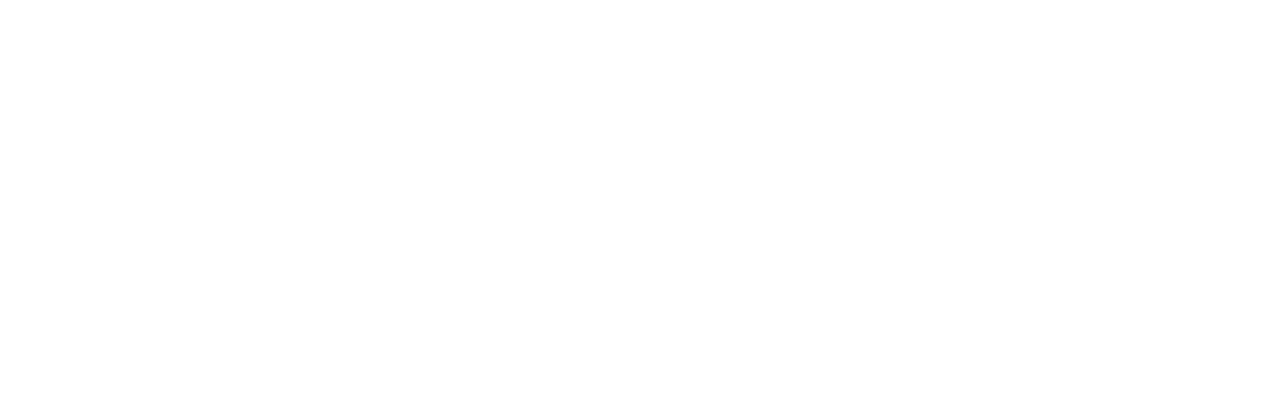
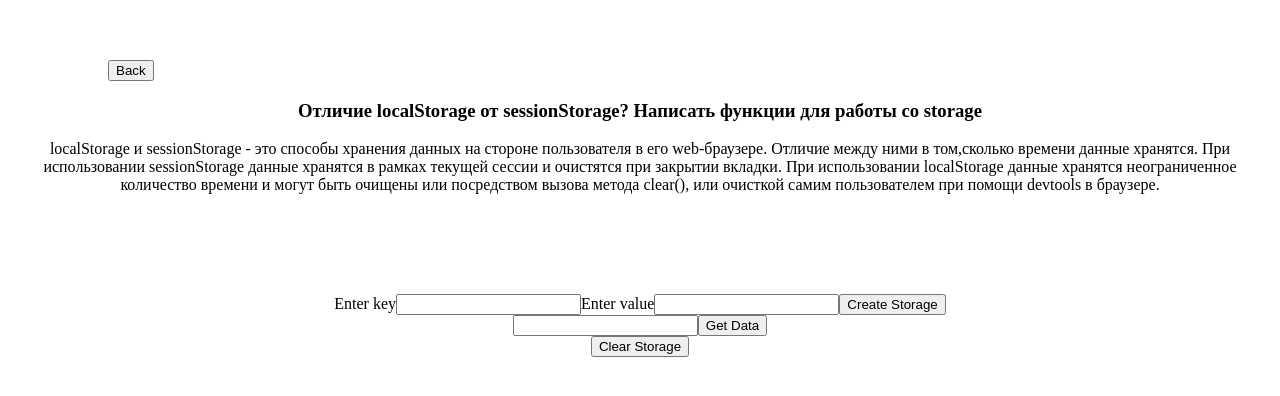
Before and after one commit to onridge/Training-Tasks, a React app: page /practical/task1 in a window 1280 px wide. Shown: the part 148-544 px from the top of the page. Built offline with nearby package versions, Linux system fonts and the light colour scheme.

Commit message:
added practical tasks

```diff
--- a/src/components/Routes.js
+++ b/src/components/Routes.js
@@ -4,6 +4,9 @@
 import Task1 from "../pages/TheoreticalTasks/Task1/Task1";
 import Task2 from "../pages/TheoreticalTasks/Task2/Task2";
 import Task3 from "../pages/TheoreticalTasks/Task3/Task3";
+import Storage from "../pages/practicalTasks/Storage/Storage";
+import cookiesCRD from "../pages/practicalTasks/CookiesCRD/cookiesCRD";
+import DelegationEvent from "../pages/practicalTasks/DelegationEvent/DelegationEvent";
 
 function Routes() {
     return(
@@ -12,6 +15,9 @@
             <Route exact path='/git/task1' component={Task1}/>
             <Route exact path='/git/task2' component={Task2}/>
             <Route exact path='/git/task3' component={Task3}/>
+            <Route exact path='/practical/task1' component={Storage} />
+            <Route exact path='/practical/task2' component={cookiesCRD} />
+            <Route exact path='/practical/task3' component={DelegationEvent} />
         </Switch>
     )
 }
--- a/src/pages/MainPage/MainPage.js
+++ b/src/pages/MainPage/MainPage.js
@@ -22,6 +22,22 @@
                         </CustomLink>
                     </ul>
                 </div>
+                <div className={styles.description}>
+                    <h2> Practical Tasks </h2>
+                </div>
+                <div>
+                    <ul className={styles.list}>
+                        <CustomLink path='/practical/task1'>
+                            Отличие localStorage от sessionStorage? Написать функции для работы со storage
+                        </CustomLink>
+                        <CustomLink path='/practical/task2'>
+                            Написать функции чтения/записи/очистки кук на VanillaJS.
+                        </CustomLink>
+                        <CustomLink path='/practical/task3'>
+                            Реализовать пример делегирование событий на VanillaJS и ReactJS.
+                        </CustomLink>
+                    </ul>
+                </div>
             </div>
         );
     }
--- /dev/null
+++ b/src/pages/practicalTasks/CookiesCRD/cookiesCRD.js
@@ -0,0 +1,58 @@
+import React from 'react';
+import Layout from '../../../components/Layout/Layout';
+
+export default class cookiesCRD extends React.PureComponent{
+    state = {};
+
+   createCookies = (name, value, expires, path, domain, secure) => {
+       document.cookie = name + '=' + escape(value) +
+           (expires ? '; expires=' + expires : '') +
+           (path ? '; path=' + path : '') +
+           (domain ? '; domain=' + domain : '') +
+           (secure ? '; secure' + secure : '')
+    };
+
+    getCookies = (name) => {
+        const cookie = " " + document.cookie;
+        const search = " " + name + "=";
+        let setStr;
+        let offset = 0;
+        let end = 0;
+        if (cookie.length > 0) {
+            offset = cookie.indexOf(search);
+            if (offset != -1) {
+                offset += search.length;
+                end = cookie.indexOf(";", offset);
+                if (end == -1) {
+                    end = cookie.length;
+                }
+                return setStr = decodeURI(cookie.substring(offset, end));
+            }
+        }
+        return setStr;
+    };
+
+    deleteCookies =(name) => this.createCookies(name, '', -1);
+
+    handleClickGet = () => this.setState( {value: this.getCookies('name') });
+
+    handleClickDelete = () => this.deleteCookies('name');
+
+    render() {
+        const { value } = this.state;
+        return (
+            <Layout>
+                <div>
+                    <button onClick={this.createCookies}>Create Cookies</button>
+                </div>
+                <div>
+                    <button onClick={this.handleClickGet}>Get Cookies</button>
+                    <label>{value}</label>
+                </div>
+                <div>
+                    <button onClick={this.handleClickDelete}>Delete Cookies</button>
+                </div>
+            </Layout>
+        );
+    }
+}
--- /dev/null
+++ b/src/pages/practicalTasks/DelegationEvent/DelegationEvent.js
@@ -0,0 +1,60 @@
+import React from 'react';
+import Layout from "../../../components/Layout/Layout";
+
+class DelegationEvent extends React.PureComponent{
+        state = {};
+        ulRef = React.createRef();
+
+
+    componentDidMount () {
+        const ul = this.ulRef.current;
+
+        ul.addEventListener('click', this.addSign);
+    }
+
+    componentWillUnmount() {
+        const ul = this.ulRef.current;
+
+        ul.removeEventListener('click', this.addSign);
+    }
+
+    addSign = (event) => {
+        event.target.innerHTML = event.target.innerHTML + '!';
+    };
+
+    onClickHandler = (event) => {
+        const { num } = event.target.dataset;
+
+        this.setState({ num })
+    };
+
+    render() {
+        const { num } = this.state;
+        return (
+            <Layout>
+                <div>
+                    <h3>Реализовать пример делегирование событий на VanillaJS и ReactJS.</h3>
+                </div>
+                <div>
+                    <ul onClick={this.onClickHandler}>
+                        <li data-num="1">1</li>
+                        <li data-num="2">2</li>
+                        <li data-num="3">3</li>
+                        <li data-num="4">4</li>
+                    </ul>
+                </div>
+                <label>Цифра по которой осущиствлялось нажатие: {num}</label>
+                <div>
+                    <ul ref={this.ulRef}>
+                        <li>A</li>
+                        <li>B</li>
+                        <li>C</li>
+                        <li>D</li>
+                    </ul>
+                </div>
+            </Layout>
+        );
+    }
+}
+
+export default DelegationEvent;
--- /dev/null
+++ b/src/pages/practicalTasks/Storage/Storage.css
@@ -0,0 +1,4 @@
+.container {
+    display: block;
+    padding-top: 100px;
+}
--- /dev/null
+++ b/src/pages/practicalTasks/Storage/Storage.js
@@ -0,0 +1,78 @@
+import React from 'react';
+import Layout from '../../../components/Layout/Layout';
+import styles from './Storage.css';
+
+class Storage extends React.PureComponent{
+    state = {};
+
+    handleChangeKey = (event) => {
+        const { value } = event.target;
+
+        this.setState({ key: value })
+    };
+
+    handleChangeValue = (event) => {
+        const { value } = event.target;
+
+        this.setState({ value })
+    };
+
+    handleClickCreateStorage = () => {
+        const { key, value } = this.state;
+
+        localStorage.setItem(key, value);
+    };
+
+    handleClickGetData = () => {
+        const { key } = this.state;
+        const data = localStorage.getItem(key);
+
+        this.setState({ data })
+    };
+
+    clearLocalStorage = () => localStorage.clear();
+
+    render() {
+        const { data } = this.state;
+
+        return (
+            <Layout>
+                <div>
+                    <h3>
+                        Отличие localStorage от sessionStorage? Написать функции для работы со storage
+                    </h3>
+                </div>
+                <div>
+                    <label>
+                        localStorage и sessionStorage - это способы хранения данных на стороне пользователя в его web-браузере. Отличие между
+                        ними в том,сколько времени данные хранятся.
+                        При использовании sessionStorage данные хранятся в рамках текущей сессии и очистятся при закрытии вкладки.
+                        При использовании localStorage данные хранятся неограниченное количество времени и могут быть очищены или посредством
+                        вызова метода clear(), или очисткой самим пользователем при помощи devtools в браузере.
+                    </label>
+                </div>
+                <div className={styles.container}>
+                    <div>
+                        <label>Enter key</label>
+                        <input type='text' onChange={this.handleChangeKey} />
+                        <label>Enter value</label>
+                        <input type='text' onChange={this.handleChangeValue} />
+                        <button onClick={this.handleClickCreateStorage}>Create Storage</button>
+                    </div>
+                    <div>
+                        <input type='text' onChange={this.handleChangeKey} />
+                        <button onClick={this.handleClickGetData}>Get Data</button>
+                        <div>
+                            <label>{data}</label>
+                        </div>
+                    </div>
+                    <div>
+                        <button onClick={this.clearLocalStorage}>Clear Storage</button>
+                    </div>
+                </div>
+            </Layout>
+        );
+    }
+}
+
+export default Storage;
```
